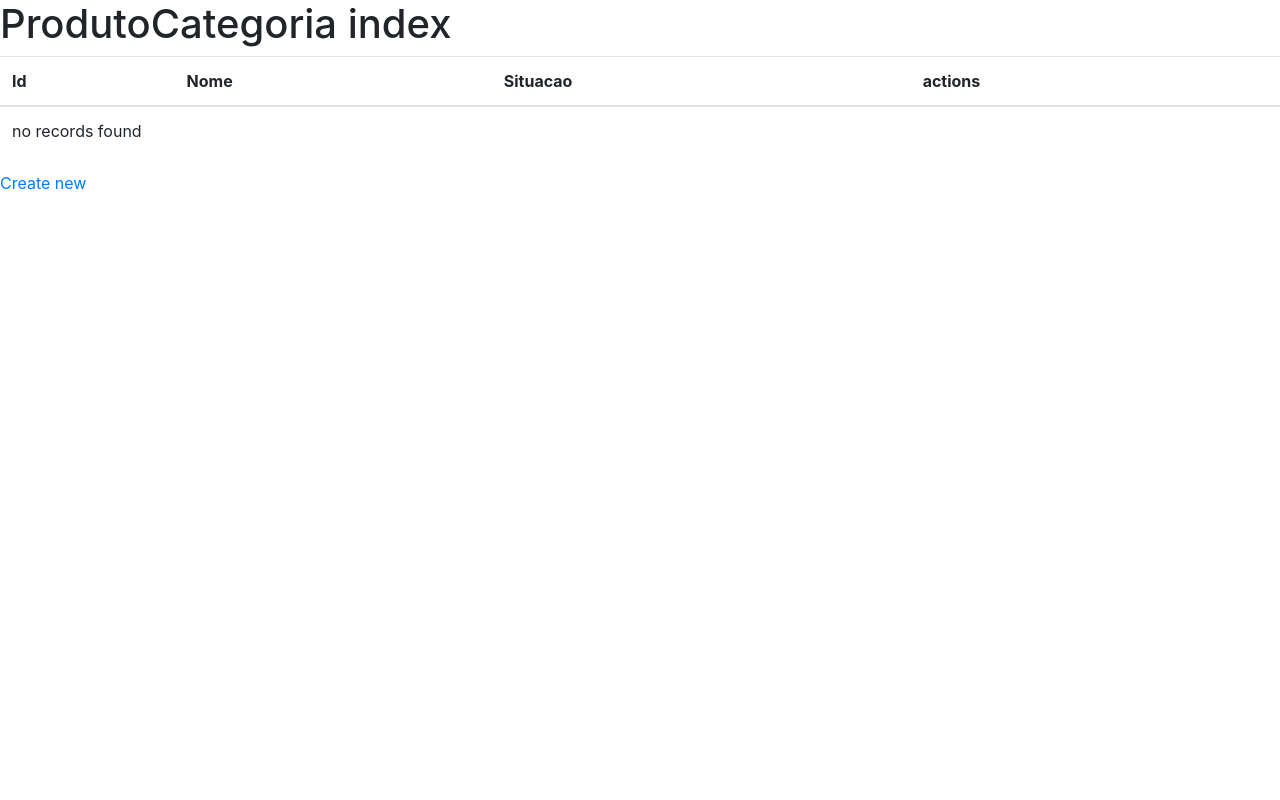
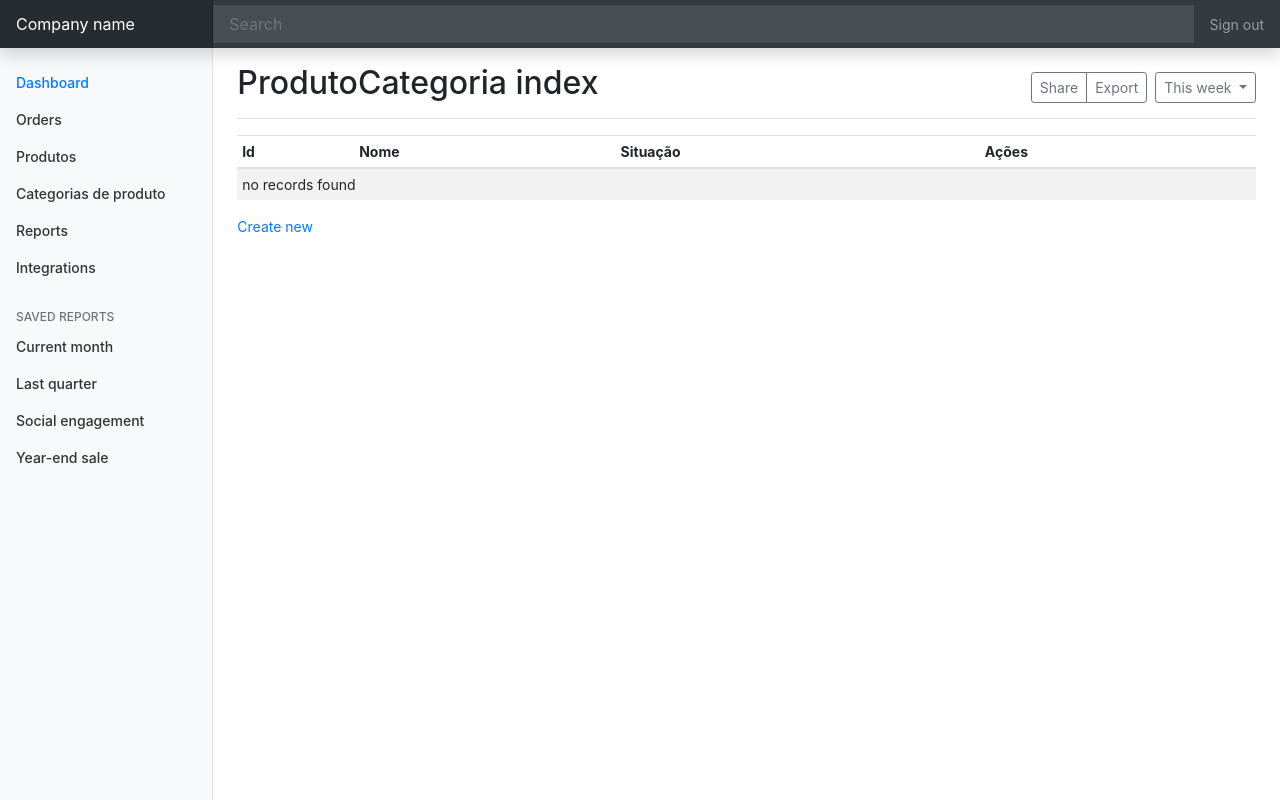
Before and after one commit to yurigauermarques/estudo-symfony-4, a Symfony app: template app/templates/produto_categoria/index.html.twig in a window 1280 px wide. Run offline with Twig, Linux system fonts and the light colour scheme; the template is opened without the code that fills it, so the values that code supplies are empty; style sheets or scripts are compiled from the project's sources; some libraries are stand-ins or nearby versions.

Commit message:
Inicia customização com bootstrap

```diff
--- a/app/assets/css/app.scss
+++ b/app/assets/css/app.scss
@@ -1,2 +1,17 @@
 // the ~ allows you to reference things in node_modules
- @import '~bootstrap/scss/bootstrap';
+@import "~bootstrap/scss/bootstrap";
+
+.bd-placeholder-img {
+    font-size: 1.125rem;
+    text-anchor: middle;
+    -webkit-user-select: none;
+    -moz-user-select: none;
+    -ms-user-select: none;
+    user-select: none;
+}
+
+@media (min-width: 768px) {
+    .bd-placeholder-img-lg {
+        font-size: 3.5rem;
+    }
+}
--- /dev/null
+++ b/app/assets/css/dashboard.scss
@@ -0,0 +1,105 @@
+//copiado de  https://getbootstrap.com/docs/4.5/examples/dashboard/"
+
+body {
+  font-size: 0.875rem;
+}
+
+.feather {
+  width: 16px;
+  height: 16px;
+  vertical-align: text-bottom;
+}
+
+/*
+ * Sidebar
+ */
+
+.sidebar {
+  position: fixed;
+  top: 0;
+  bottom: 0;
+  left: 0;
+  z-index: 100; /* Behind the navbar */
+  padding: 48px 0 0; /* Height of navbar */
+  box-shadow: inset -1px 0 0 rgba(0, 0, 0, 0.1);
+}
+
+@media (max-width: 767.98px) {
+  .sidebar {
+    top: 5rem;
+  }
+}
+
+.sidebar-sticky {
+  position: relative;
+  top: 0;
+  height: calc(100vh - 48px);
+  padding-top: 0.5rem;
+  overflow-x: hidden;
+  overflow-y: auto; /* Scrollable contents if viewport is shorter than content. */
+}
+
+@supports ((position: -webkit-sticky) or (position: sticky)) {
+  .sidebar-sticky {
+    position: -webkit-sticky;
+    position: sticky;
+  }
+}
+
+.sidebar .nav-link {
+  font-weight: 500;
+  color: #333;
+}
+
+.sidebar .nav-link .feather {
+  margin-right: 4px;
+  color: #999;
+}
+
+.sidebar .nav-link.active {
+  color: #007bff;
+}
+
+.sidebar .nav-link:hover .feather,
+.sidebar .nav-link.active .feather {
+  color: inherit;
+}
+
+.sidebar-heading {
+  font-size: 0.75rem;
+  text-transform: uppercase;
+}
+
+/*
+ * Navbar
+ */
+
+.navbar-brand {
+  padding-top: 0.75rem;
+  padding-bottom: 0.75rem;
+  font-size: 1rem;
+  background-color: rgba(0, 0, 0, 0.25);
+  box-shadow: inset -1px 0 0 rgba(0, 0, 0, 0.25);
+}
+
+.navbar .navbar-toggler {
+  top: 0.25rem;
+  right: 1rem;
+}
+
+.navbar .form-control {
+  padding: 0.75rem 1rem;
+  border-width: 0;
+  border-radius: 0;
+}
+
+.form-control-dark {
+  color: #fff;
+  background-color: rgba(255, 255, 255, 0.1);
+  border-color: rgba(255, 255, 255, 0.1);
+}
+
+.form-control-dark:focus {
+  border-color: transparent;
+  box-shadow: 0 0 0 3px rgba(255, 255, 255, 0.25);
+}
--- a/app/assets/js/app.js
+++ b/app/assets/js/app.js
@@ -6,6 +6,7 @@
  */
 
 import '../css/app.scss'
+import '../css/dashboard.scss'
 
 
 const $ = require('jquery');
@@ -13,7 +14,8 @@ const $ = require('jquery');
 // the bootstrap module doesn't export/return anything
 require('bootstrap');
 
+var dashboard = require('./dashboard');
 
-$(document).ready(function() {
-//    $('[data-toggle="popover"]').popover();
+$(document).ready(function () {
+    //    $('[data-toggle="popover"]').popover();
 });
--- /dev/null
+++ b/app/assets/js/dashboard.js
@@ -0,0 +1,53 @@
+/* globals Chart:false, feather:false */
+
+(function () {
+  'use strict'
+
+  feather.replace()
+
+  // Graphs
+  var ctx = document.getElementById('myChart')
+  // eslint-disable-next-line no-unused-vars
+  var myChart = new Chart(ctx, {
+    type: 'line',
+    data: {
+      labels: [
+        'Sunday',
+        'Monday',
+        'Tuesday',
+        'Wednesday',
+        'Thursday',
+        'Friday',
+        'Saturday'
+      ],
+      datasets: [{
+        data: [
+          15339,
+          21345,
+          18483,
+          24003,
+          23489,
+          24092,
+          12034
+        ],
+        lineTension: 0,
+        backgroundColor: 'transparent',
+        borderColor: '#007bff',
+        borderWidth: 4,
+        pointBackgroundColor: '#007bff'
+      }]
+    },
+    options: {
+      scales: {
+        yAxes: [{
+          ticks: {
+            beginAtZero: false
+          }
+        }]
+      },
+      legend: {
+        display: false
+      }
+    }
+  })
+}())
--- a/app/templates/base.html.twig
+++ b/app/templates/base.html.twig
@@ -1,31 +1,147 @@
 <!DOCTYPE html>
 <html>
 	<head>
-    <meta charset="UTF-8" />
+		<meta charset="UTF-8"/>
 		<title>
 			{% block title %}
-        Welcome!
+				Entendendo o frontend!
 			{% endblock %}
 		</title>
-    <!-- ... -->
-
 		{% block stylesheets %}
-      {# 'app' must match the first argument to addEntry() in webpack.config.js #}
 			{{ encore_entry_link_tags('app') }}
-
-      <!--  Renders a link tag (if your module requires any CSS)
-                 <link rel="stylesheet" href="/build/app.css">  -->
 		{% endblock %}
 	</head>
 	<body>
 		{% block body %}
+			{% block navbar %}
+				<nav class="navbar navbar-dark sticky-top bg-dark flex-md-nowrap p-0 shadow">
+					<a class="navbar-brand col-md-3 col-lg-2 mr-0 px-3" href="#">Company name</a>
+					<button class="navbar-toggler position-absolute d-md-none collapsed" type="button" data-toggle="collapse" data-target="#sidebarMenu" aria-controls="sidebarMenu" aria-expanded="false" aria-label="Toggle navigation">
+						<span class="navbar-toggler-icon"></span>
+					</button>
+					<input class="form-control form-control-dark w-100" type="text" placeholder="Search" aria-label="Search">
+					<ul class="navbar-nav px-3">
+						<li class="nav-item text-nowrap">
+							<a class="nav-link" href="#">Sign out</a>
+						</li>
+					</ul>
+				</nav>
+			{% endblock %}
+
+			{% block container %}
+				<div class="container-fluid">
+					<div class="row">
+						{% block sidebarMenu %}
+							<nav id="sidebarMenu" class="col-md-3 col-lg-2 d-md-block bg-light sidebar collapse">
+								<div class="sidebar-sticky pt-3">
+									<ul class="nav flex-column">
+										<li class="nav-item">
+											<a class="nav-link active" href="#">
+												<span data-feather="home"></span>
+												Dashboard
+												<span class="sr-only">(current)</span>
+											</a>
+										</li>
+										<li class="nav-item">
+											<a class="nav-link" href="#">
+												<span data-feather="file"></span>
+												Orders
+											</a>
+										</li>
+										<li class="nav-item">
+											<a class="nav-link" href="{{ path('produto_index') }}">
+												<span data-feather="shopping-cart"></span>
+												Produtos
+											</a>
+										</li>
+										<li class="nav-item">
+											<a class="nav-link" href="{{ path('produto_categoria_index') }}">
+												<span data-feather="users"></span>
+												Categorias de produto
+											</a>
+										</li>
+										<li class="nav-item">
+											<a class="nav-link" href="#">
+												<span data-feather="bar-chart-2"></span>
+												Reports
+											</a>
+										</li>
+										<li class="nav-item">
+											<a class="nav-link" href="#">
+												<span data-feather="layers"></span>
+												Integrations
+											</a>
+										</li>
+									</ul>
+
+									<h6 class="sidebar-heading d-flex justify-content-between align-items-center px-3 mt-4 mb-1 text-muted">
+										<span>Saved reports</span>
+										<a class="d-flex align-items-center text-muted" href="#" aria-label="Add a new report">
+											<span data-feather="plus-circle"></span>
+										</a>
+									</h6>
+									<ul class="nav flex-column mb-2">
+										<li class="nav-item">
+											<a class="nav-link" href="#">
+												<span data-feather="file-text"></span>
+												Current month
+											</a>
+										</li>
+										<li class="nav-item">
+											<a class="nav-link" href="#">
+												<span data-feather="file-text"></span>
+												Last quarter
+											</a>
+										</li>
+										<li class="nav-item">
+											<a class="nav-link" href="#">
+												<span data-feather="file-text"></span>
+												Social engagement
+											</a>
+										</li>
+										<li class="nav-item">
+											<a class="nav-link" href="#">
+												<span data-feather="file-text"></span>
+												Year-end sale
+											</a>
+										</li>
+									</ul>
+								</div>
+							</nav>
+
+						{% endblock %}
+
+						{% block main %}
+							<main role="main" class="col-md-9 ml-sm-auto col-lg-10 px-md-4">
+								<div class="d-flex justify-content-between flex-wrap flex-md-nowrap align-items-center pt-3 pb-2 mb-3 border-bottom">
+									<h1 class="h2">
+										{% block breadcumb %}
+											Home
+										{% endblock %}
+									</h1>
+									<div class="btn-toolbar mb-2 mb-md-0">
+										<div class="btn-group mr-2">
+											<button type="button" class="btn btn-sm btn-outline-secondary">Share</button>
+											<button type="button" class="btn btn-sm btn-outline-secondary">Export</button>
+										</div>
+										<button type="button" class="btn btn-sm btn-outline-secondary dropdown-toggle">
+											<span data-feather="calendar"></span>
+											This week
+										</button>
+									</div>
+								</div>
+								{% block conteudo %}{% endblock %}
+							</main>
+
+
+						{% endblock %}
+					</div>
+				</div>
+
+			{% endblock %}
 		{% endblock %}
 		{% block javascripts %}
 			{{ encore_entry_script_tags('app') }}
-
-      <!--  Renders app.js & a webpack runtime.js file
-                      <script src="/build/runtime.js"></script>
-                <script src="/build/app.js"></script>  -->
 		{% endblock %}
 	</body>
 </html>
--- a/app/templates/produto_categoria/index.html.twig
+++ b/app/templates/produto_categoria/index.html.twig
@@ -1,17 +1,22 @@
 {% extends 'base.html.twig' %}
 
-{% block title %}ProdutoCategoria index{% endblock %}
+{% block title %}
+	ProdutoCategoria index
+{% endblock %}
 
-{% block body %}
-    <h1>ProdutoCategoria index</h1>
+{% block breadcumb %}
+	ProdutoCategoria index
+{% endblock %}
 
-    <table class="table">
+{% block conteudo %}
+	<div class="table-responsive">
+		<table class="table table-striped table-sm">
 			<thead>
 				<tr>
 					<th>Id</th>
 					<th>Nome</th>
-                <th>Situacao</th>
-                <th>actions</th>
+					<th>Situação</th>
+					<th>Ações</th>
 				</tr>
 			</thead>
 			<tbody>
@@ -32,6 +37,6 @@
 				{% endfor %}
 			</tbody>
 		</table>
-
+	</div>
 	<a href="{{ path('produto_categoria_new') }}">Create new</a>
 {% endblock %}
--- a/app/webpack.config.js
+++ b/app/webpack.config.js
@@ -70,4 +70,5 @@ Encore
 //.enableReactPreset()
 //.addEntry('admin', './assets/js/admin.js')
 
+
 module.exports = Encore.getWebpackConfig()
```
Also changed, not shown: app/templates/produto/edit.html.twig (+7 -5 lines), app/templates/produto/index.html.twig (+9 -9 lines), app/templates/produto_categoria/edit.html.twig (+12 -6 lines), app/templates/produto_categoria/new.html.twig (+12 -6 lines). Lines whose indentation alone changed are shown as unchanged.
